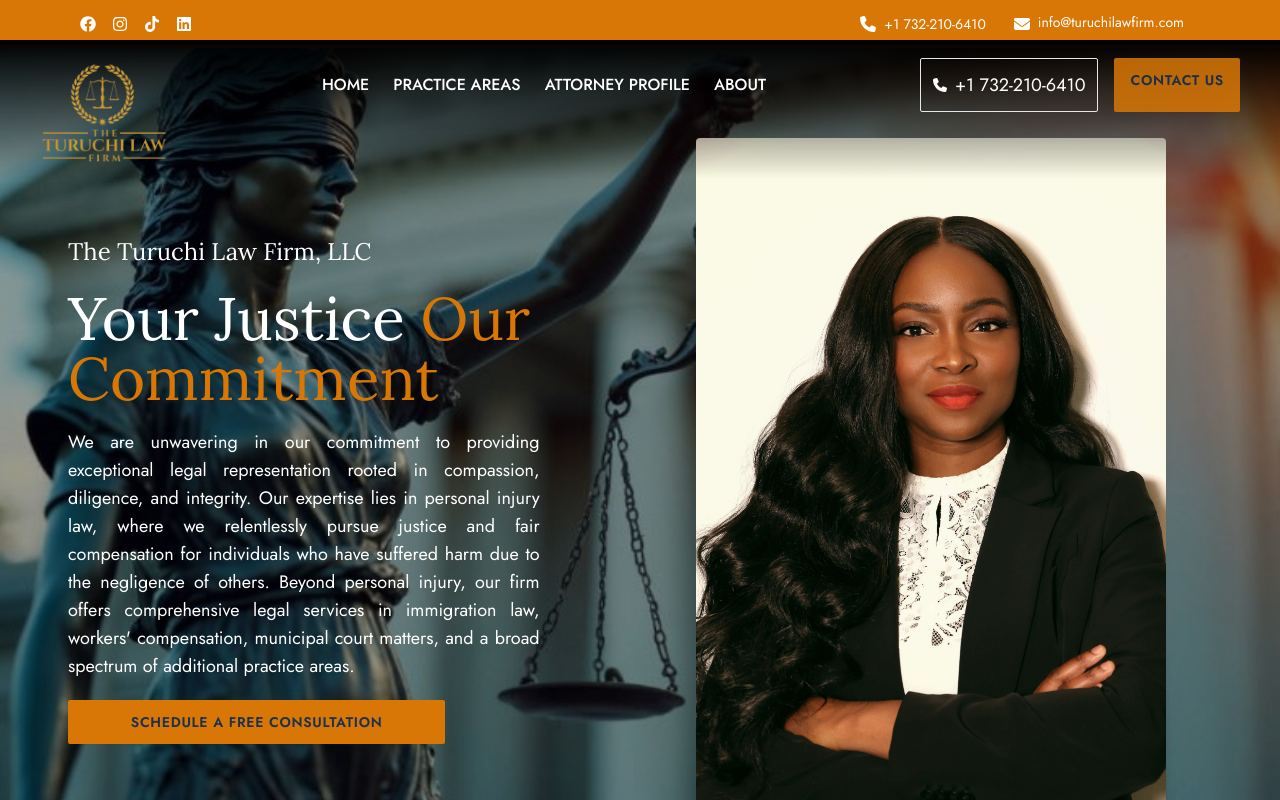
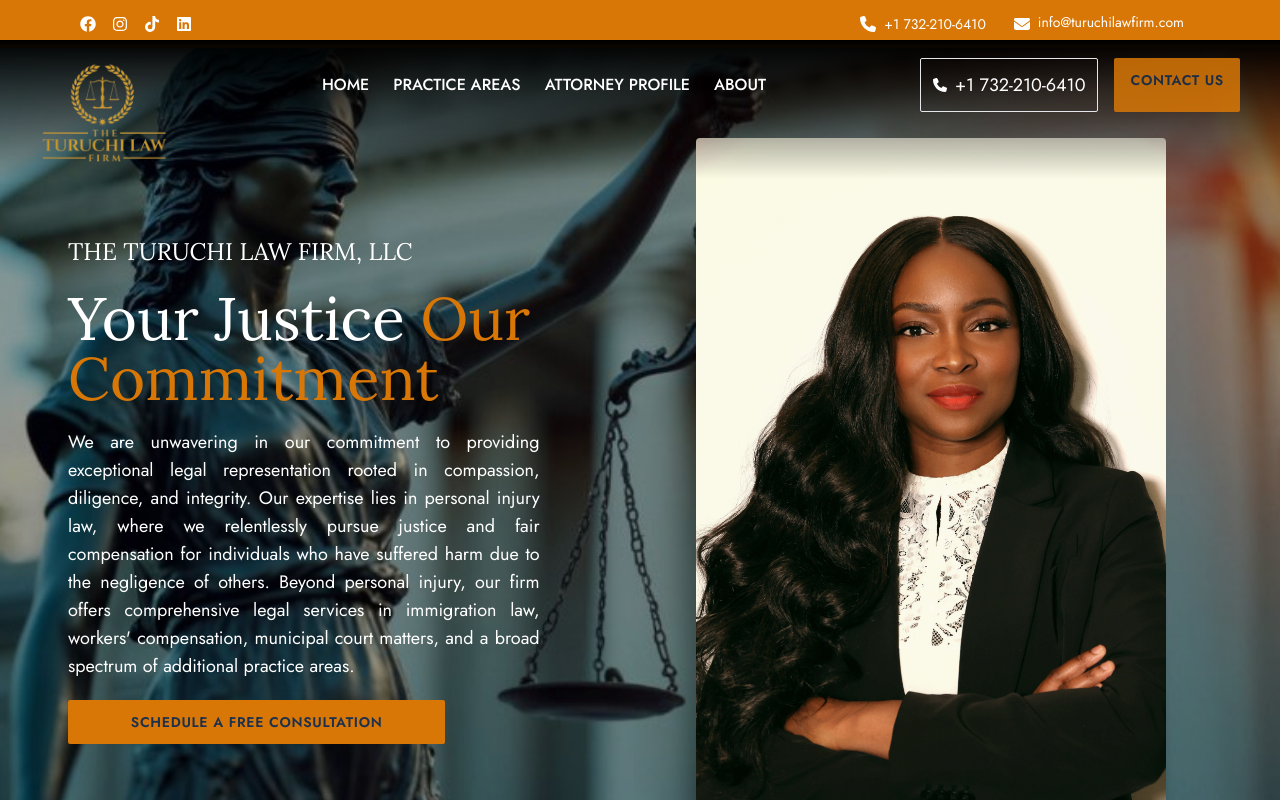
Before and after one commit to mhista/ttlFirm, a Next.js app in the folder ttlfirm/: page / in a window 1280 px wide. Shown: the top 800 px of the page. Built offline with nearby package versions, Linux system fonts and the light colour scheme.

Commit message:
new changes

```diff
--- a/ttlfirm/app/profile/page.jsx
+++ b/ttlfirm/app/profile/page.jsx
@@ -123,10 +123,10 @@
                 <br />
                 Whether pursuing compensation for personal injury, navigating
                 the complexities of immigration law, or addressing workers’
-                compensation and municipal matterrs, Attorney Turuchi is the
+                compensation and municipal court matters, Attorney Turuchi is the
                 advocate you need in your corner. Her unmatched dedication,
                 strategic expertise, and steadfast commitment to her clients’
-                rights make her an indispensable ally in achieving justice and
+                rights make her an indispensable ally in achieving and
                 securing the best possible outcomes.
                 <br />
                 <br />
--- a/ttlfirm/components/pages/home/hero.jsx
+++ b/ttlfirm/components/pages/home/hero.jsx
@@ -35,7 +35,7 @@
           className={`text-white  flex flex-col items-start justify-center md:pl-8  w-full gap-5 z-40 md:pt-20 lg:mt-[-150px]`}
         >
         {/* Your justice, Our commitment */}
-        <h1 className=" font-lora  text-3xl sm:text-2xl md:text-2xl">
+        <h1 className=" font-lora  text-2xl sm:text-2xl md:text-2xl uppercase">
               The Turuchi Law Firm, LLC
             </h1>
           <h1
```
